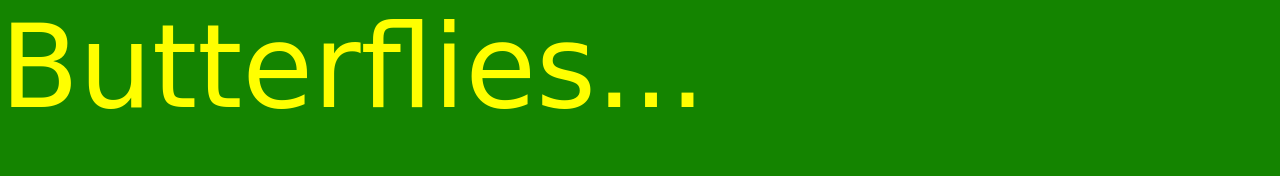
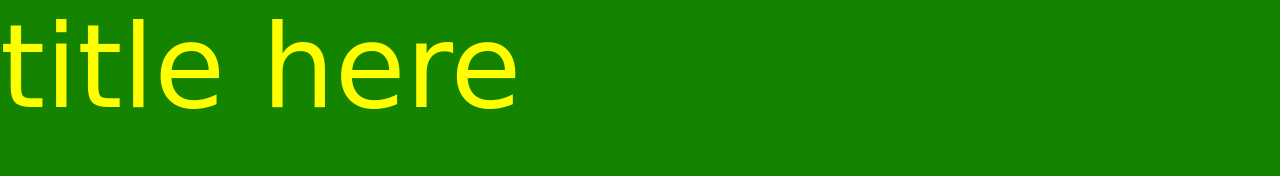
Before and after one commit to egangster/flex, a plain HTML site: page index.html in a window 1280 px wide. Shown: the top 176 px of the page. Drawn offline with Linux system fonts and the light colour scheme; a web font is replaced by a local one.

Commit message:
Update index.html

```diff
--- a/index.html
+++ b/index.html
@@ -1,3 +1,4 @@
+<!--currently does not validate need a header in the articles-->
 <!--state what version of html we are using-->
 <!DOCTYPE html>
 <!--inform the browser to use english-->
@@ -10,14 +11,14 @@
 		<!--set the chars to 8bit unicode transformation format-->
 		<meta charset="utf-8"/>
 
-        <meta name="description" content="3rd grade educational site on tigers" />
 
-        <meta name="keywords" content="tigers, tiger habitat, tiger anatomy" />
+        	<meta name="description" content="3rd grade educational site on tigers" />
 
-        <!--create a link to the style sheet-->
-        <link rel="stylesheet" href="css/main.css"/>
 
-        <!--<link rel="stylesheet" href="css/circle.css"/>-->
+		<meta name="keywords" content="tigers, tiger habitat, tiger anatomy" />
+
+		<!--create a link to the style sheet-->
+		<link rel="stylesheet" href="css/main.css"/>
 
 		<!--set the page name-->
 		<title>Butterflies</title>
@@ -26,9 +27,9 @@
 
 	<!--start the body of the website-->
 	<body>
-        <header>
-            Butterflies...
-        </header>
+		<header>
+			title here
+		</header>
 
         <nav>
             <ul class="nav">
```
